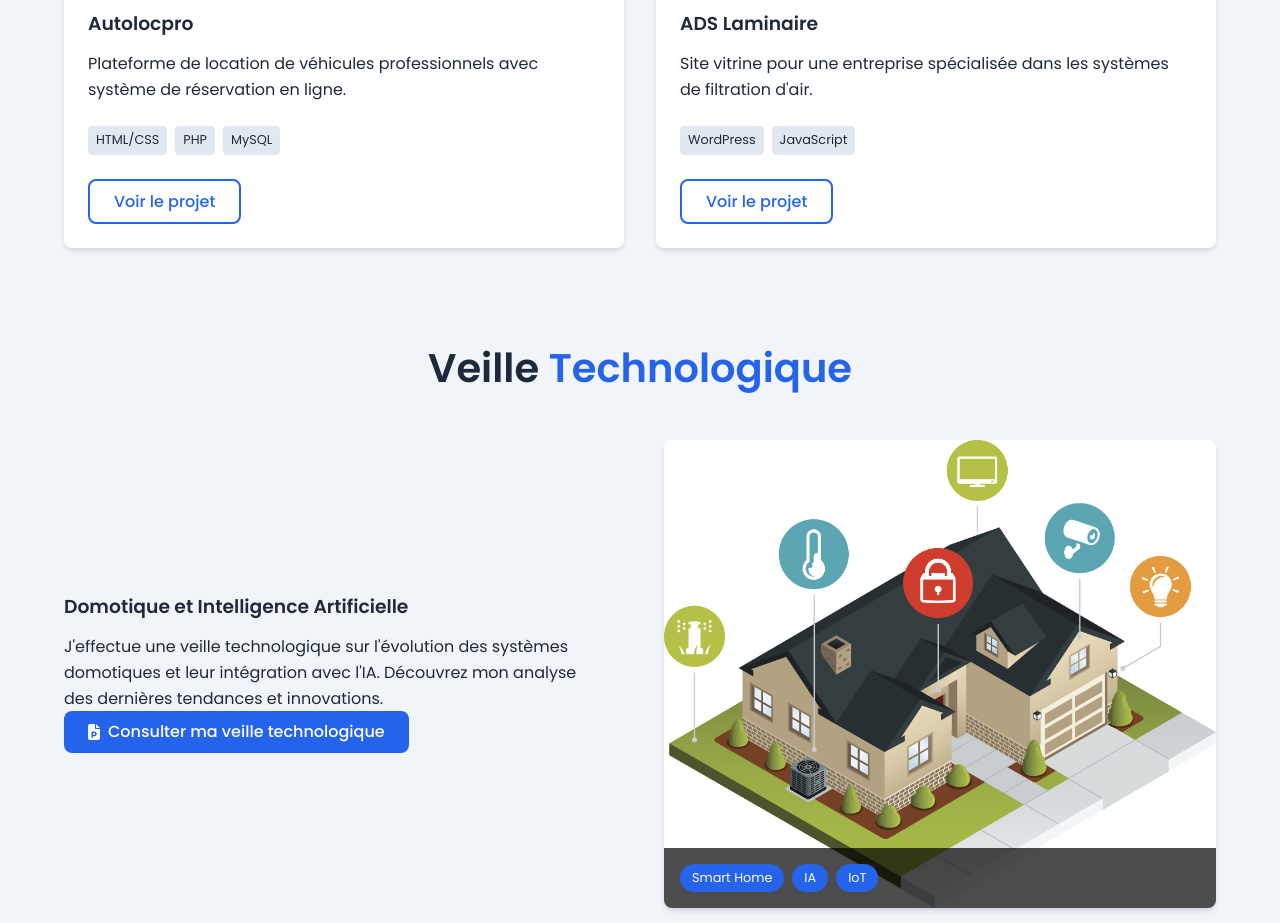
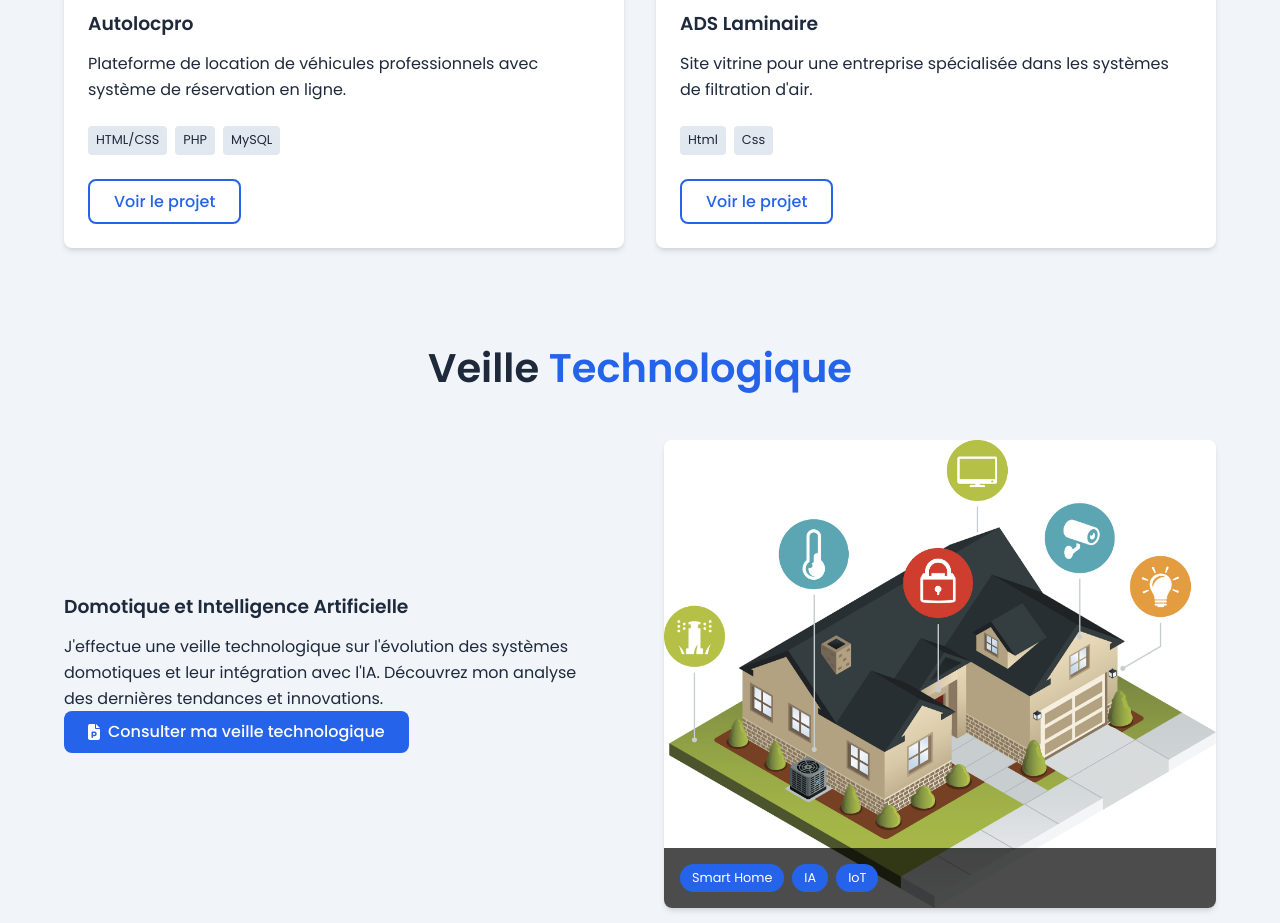
Before and after one commit to Yass-ai-design/Portfolio-Github-FKY, a plain HTML site: page index.html in a window 1280 px wide. Shown: the part 2840-3763 px from the top of the page. Drawn offline with Linux system fonts and the light colour scheme.

Commit message:
Mise à jour du portfolio

```diff
--- a/index.html
+++ b/index.html
@@ -251,8 +251,8 @@
                         <h3>ADS Laminaire</h3>
                         <p>Site vitrine pour une entreprise spécialisée dans les systèmes de filtration d'air.</p>
                         <div class="project-tech">
-                            <span>WordPress</span>
-                            <span>JavaScript</span>
+                            <span>Html</span>
+                            <span>Css</span>
                         </div>
                         <a href="http://localhost/ADS-LAMINAIRE/index.php" class="btn btn-outline">Voir le projet</a>
                     </div>
```
